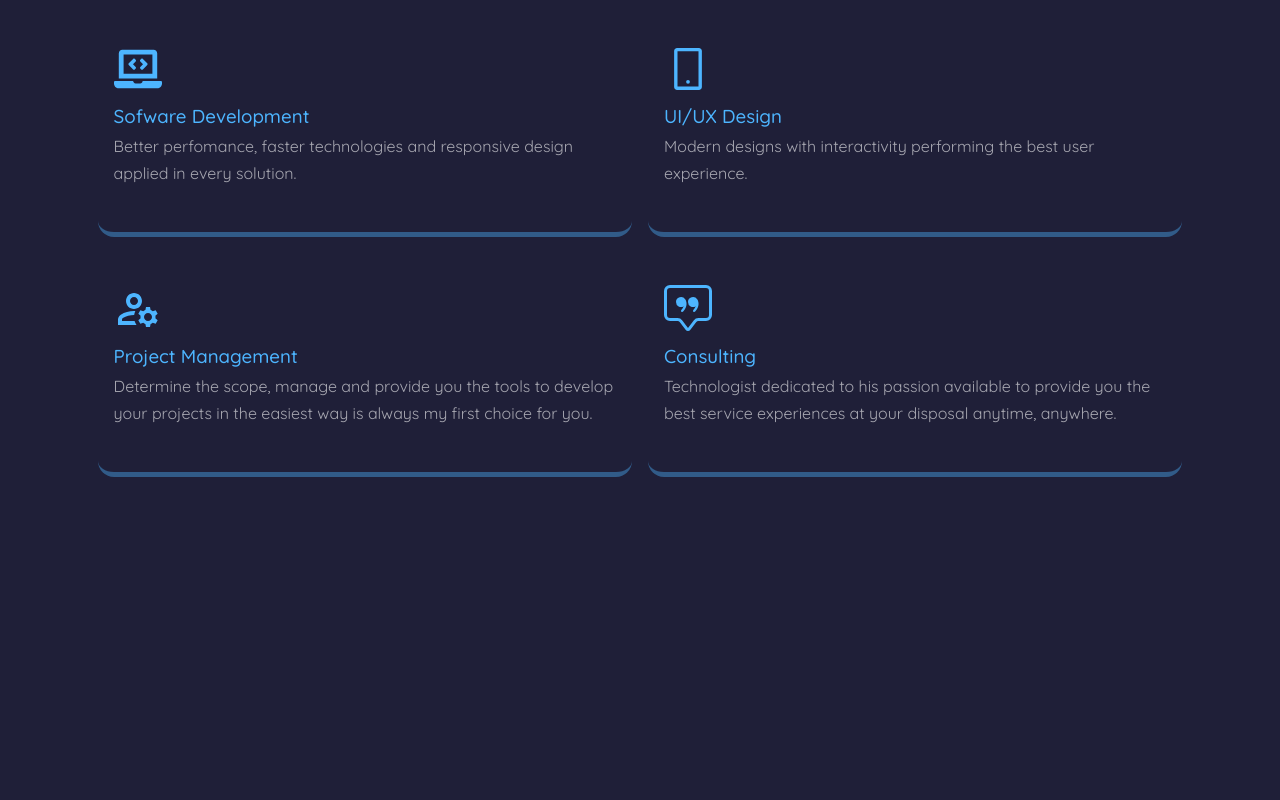
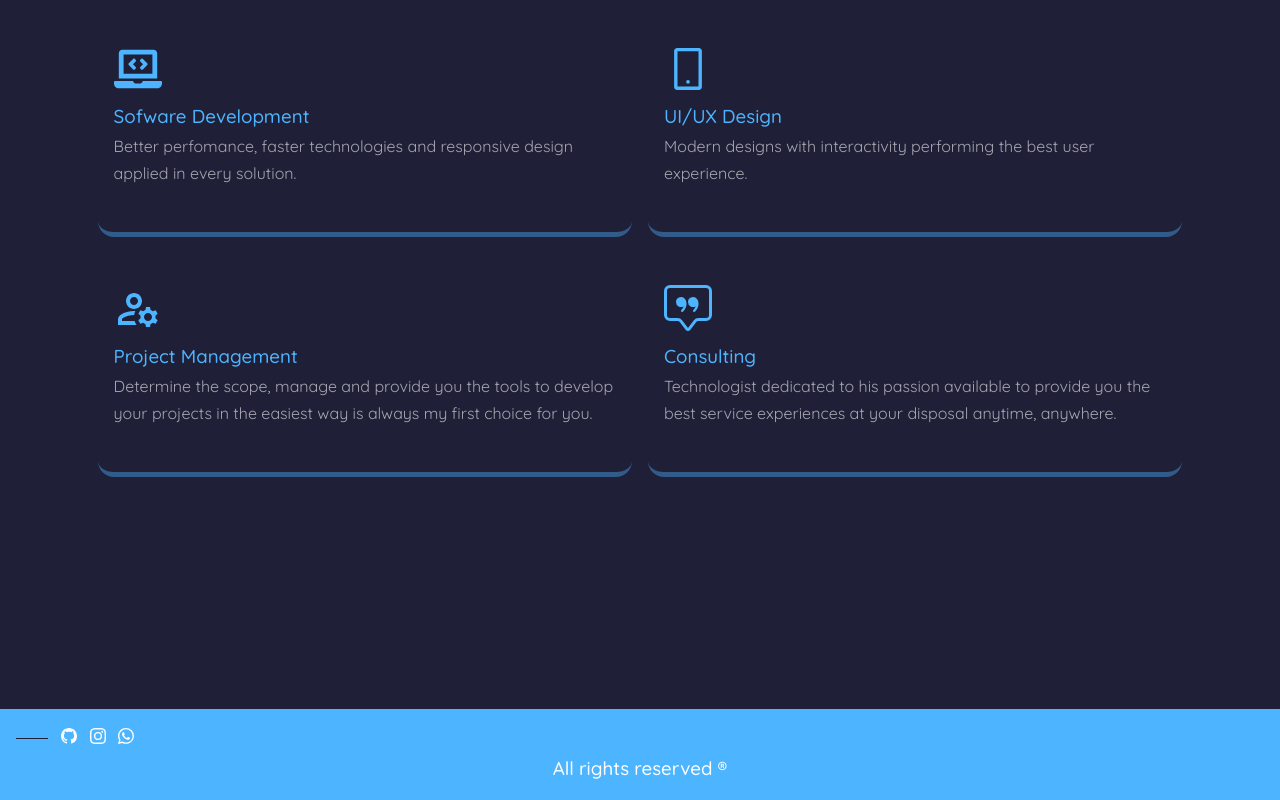
Before and after one commit to lapc18/react-portfolio, a React (Create React App) app: page / in a window 1280 px wide. Shown: the part 3125-3925 px from the top of the page. Before the commit the page ends 3834 px from the top, so only its background shows below. Built offline with nearby package versions, Linux system fonts and the light colour scheme.

Commit message:
feat: add footer

```diff
--- a/src/components/footer/Footer.jsx
+++ b/src/components/footer/Footer.jsx
@@ -1,8 +1,36 @@
-import React from 'react'
-import './footer.scss'
+import React from "react";
+import "./footer.scss";
+import { BsGithub, BsInstagram, BsWhatsapp } from "react-icons/bs";
 
 export const Footer = () => {
   return (
-    <div>Footer</div>
-  )
-}
+    <footer>
+      <div className="socials">
+        <a
+          href="https://github.com/lapc18"
+          target="_blank"
+          rel="noopener noreferrer"
+        >
+          <BsGithub />
+        </a>
+        <a
+          href="https://instagram.com/luispimentel.c"
+          target="_blank"
+          rel="noopener noreferrer"
+        >
+          <BsInstagram />
+        </a>
+        <a
+          href="https://api.whatsapp.com/send/?phone=18293972288"
+          target="_blank"
+          rel="noopener noreferrer"
+        >
+          <BsWhatsapp />
+        </a>
+      </div>
+      <div className="greets">
+        <h3>All rights reserved ®</h3>
+      </div>
+    </footer>
+  );
+};
--- a/src/components/footer/footer.scss
+++ b/src/components/footer/footer.scss
@@ -0,0 +1,33 @@
+@import "../../styles/variables";
+
+footer {
+  min-height: 5rem;
+  background: $color-primary;
+  padding: 1rem;
+
+  a {
+    color: $color-white;
+    &:hover {
+      color: $color-bg;
+      font-size: 1.5rem;
+    }
+  }
+
+  .socials {
+    display: flex;
+    flex-direction: row;
+    align-items: center;
+    gap: 0.8rem;
+
+    &::before {
+      content: "";
+      width: 2rem;
+      height: 1px;
+      background: $color-bg;
+    }
+  }
+
+  .greets {
+      text-align: center;
+  }
+}
--- a/src/pages/home/Home.jsx
+++ b/src/pages/home/Home.jsx
@@ -19,11 +19,11 @@ export const Home = () => {
         <Experience />
         <MyServices />
 
+        <Footer />
 
         {/*
         <Projects />
         <Contacts />
-        <Footer />
         */}
     </>
   )
```
